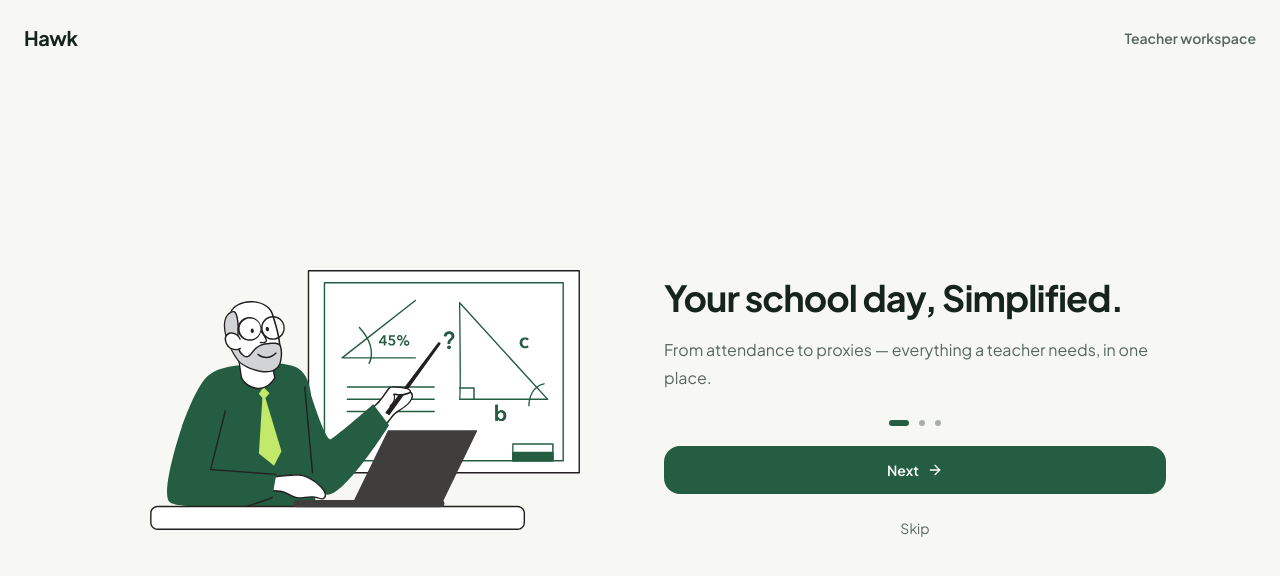
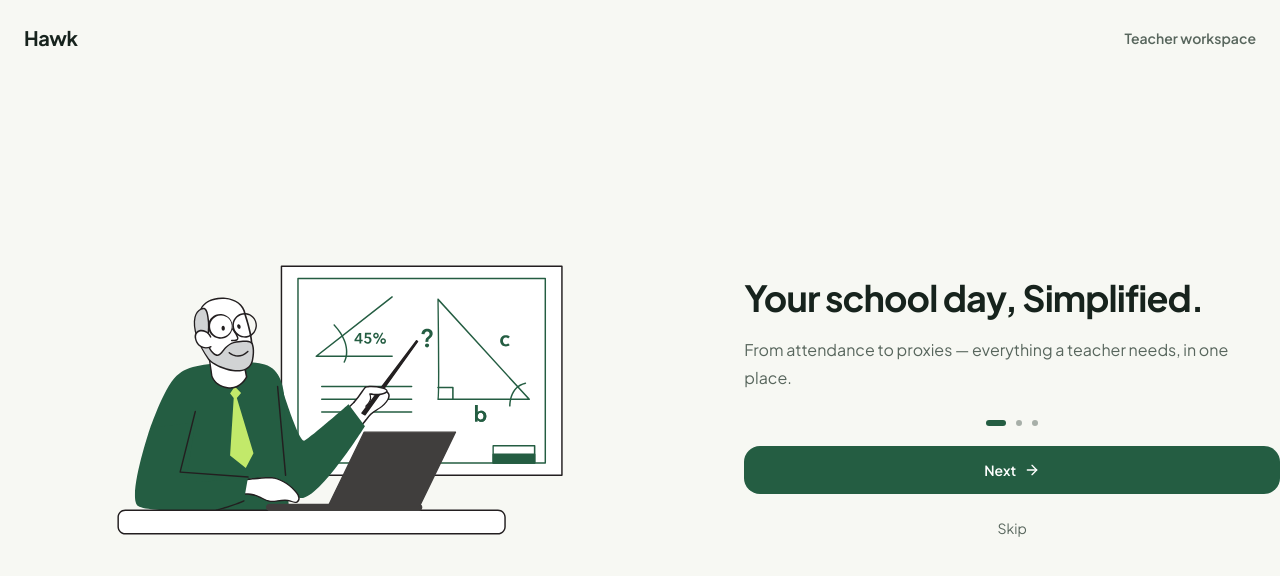
Before and after one commit to koolabhinay07/Hawk, a React (Vite) app: page / in a window 1280 px wide. Shown: the top 576 px of the page. Built offline with nearby package versions, Linux system fonts and the light colour scheme; a web font is replaced by a local one.

Commit message:
Add full project source

```diff
--- a/src/OnboardingFlow.tsx
+++ b/src/OnboardingFlow.tsx
@@ -263,17 +263,19 @@ export default function OnboardingFlow({ onComplete }: { onComplete: (profile?:
   return (
     <main className={isIntro ? "relative min-h-dvh bg-background text-foreground md:flex md:items-center md:justify-center md:bg-[#f7f8f3]" : "grid min-h-dvh bg-background text-foreground lg:grid-cols-[minmax(0,1fr)_minmax(470px,0.9fr)]"}>
       {isIntro && (
-        <div className="absolute inset-x-0 top-0 z-10 hidden items-center justify-between px-6 pt-6 md:flex">
-          <Brand />
-          <span className="text-sm font-semibold text-muted-foreground">Teacher workspace</span>
+        <div className="absolute inset-x-0 top-0 z-10 hidden px-6 pt-6 md:block">
+          <div className={`mx-auto flex w-full items-center justify-between ${isFirstIntroSlide ? "max-w-[1280px]" : "max-w-none"}`}>
+            <Brand />
+            <span className="text-sm font-semibold text-muted-foreground">Teacher workspace</span>
+          </div>
         </div>
       )}
-      <div className={isIntro ? "contents md:mx-auto md:grid md:min-h-dvh md:w-full md:max-w-[1100px] md:grid-cols-2 md:items-center" : "contents"}>
-        <div className={isIntro ? "hidden md:flex md:items-center md:justify-center md:px-6" : "contents"}>
+      <div className={isIntro ? `contents md:mx-auto md:grid md:min-h-dvh md:w-full md:items-center ${isFirstIntroSlide ? "md:max-w-[1280px] md:grid-cols-[1.27fr_1fr] md:gap-16" : "md:max-w-[1100px] md:grid-cols-2"}` : "contents"}>
+        <div className={isIntro ? `hidden md:flex md:items-center md:justify-center ${isFirstIntroSlide ? "" : "md:px-6"}` : "contents"}>
           {isIntro ? <img src={slideIllustration} alt="" className="h-auto max-h-[520px] w-full max-w-full object-contain" /> : <ShowcasePanel screen={screen} slideIndex={slideIndex} />}
         </div>
         <section className={isIntro ? "flex min-h-dvh min-w-0 flex-col md:h-fit md:min-h-0 md:w-full md:justify-center md:overflow-visible" : "flex min-h-dvh min-w-0 flex-col lg:max-h-dvh lg:overflow-y-auto"}>
-        <div className={`mx-auto flex w-full max-w-[560px] grow flex-col ${isFirstIntroSlide ? "px-6 py-6 sm:px-6 md:grow-0 md:px-6 md:py-6" : "px-5 py-6 sm:px-10 sm:py-9 md:grow-0 md:px-6 md:py-6 lg:px-6 lg:py-6"}`}>
+        <div className={`mx-auto flex w-full max-w-[560px] grow flex-col ${isFirstIntroSlide ? "px-6 py-6 sm:px-6 md:grow-0 md:max-w-none md:px-0 md:py-6" : "px-5 py-6 sm:px-10 sm:py-9 md:grow-0 md:px-6 md:py-6 lg:px-6 lg:py-6"}`}>
           <div className={`flex items-center justify-between ${isIntro ? "md:hidden" : ""}`}>
             <div className={isFirstIntroSlide ? "" : "lg:hidden"}><Brand /></div>
             {!isFirstIntroSlide && <div className="hidden lg:block" />}
```
